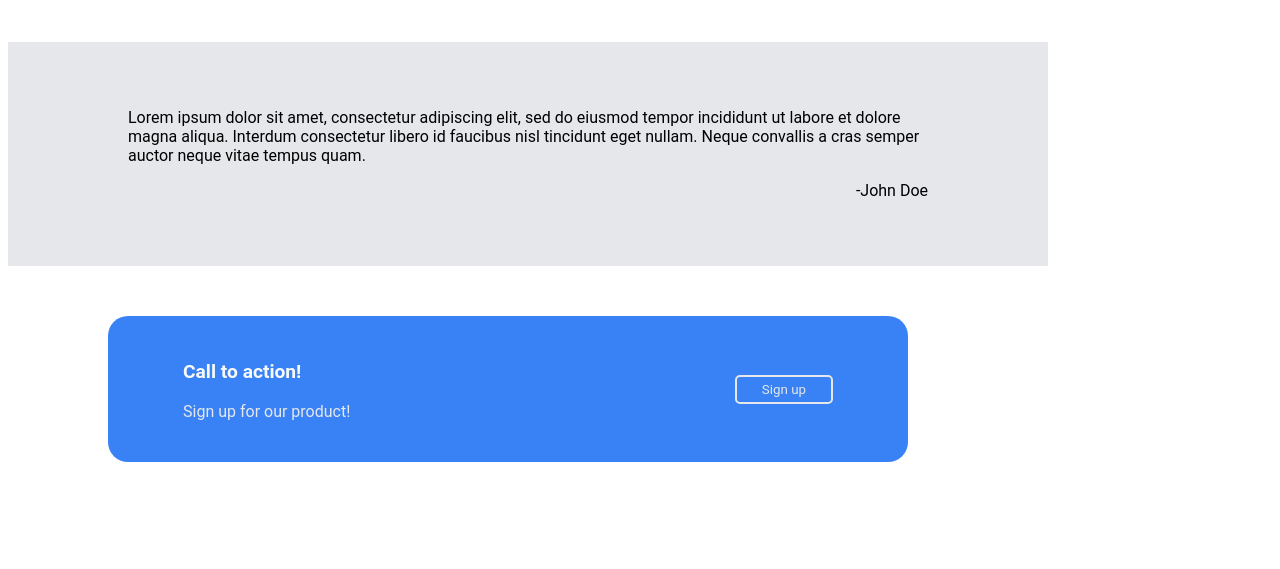
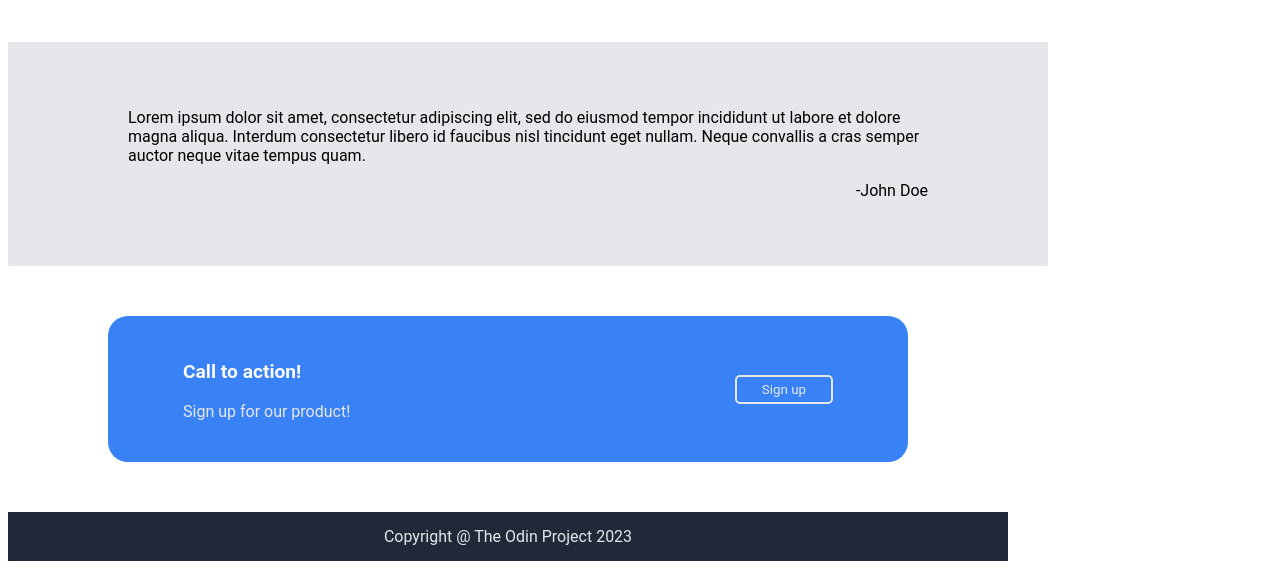
Before and after one commit to cadnr/landing-page, a plain HTML site: page index.html in a window 1280 px wide. Shown: the part 829-1398 px from the top of the page. Before the commit the page ends 1341 px from the top, so only its background shows below. Drawn offline with Linux system fonts and the light colour scheme.

Commit message:
Add footer

```diff
--- a/index.html
+++ b/index.html
@@ -50,4 +50,5 @@
         </div>
     </div>
 </body>
+<footer>Copyright @ The Odin Project 2023</footer>
 </html>
--- a/style.css
+++ b/style.css
@@ -132,3 +132,10 @@ div.call-to-action-in p.main {
 div.call-to-action-in p.secondary {
     color: #E5E7EB;
 }
+
+footer {
+    text-align: center;
+    background-color: #1F2937;
+    color: #e5e7eb;
+    padding: 15px;
+}
```
